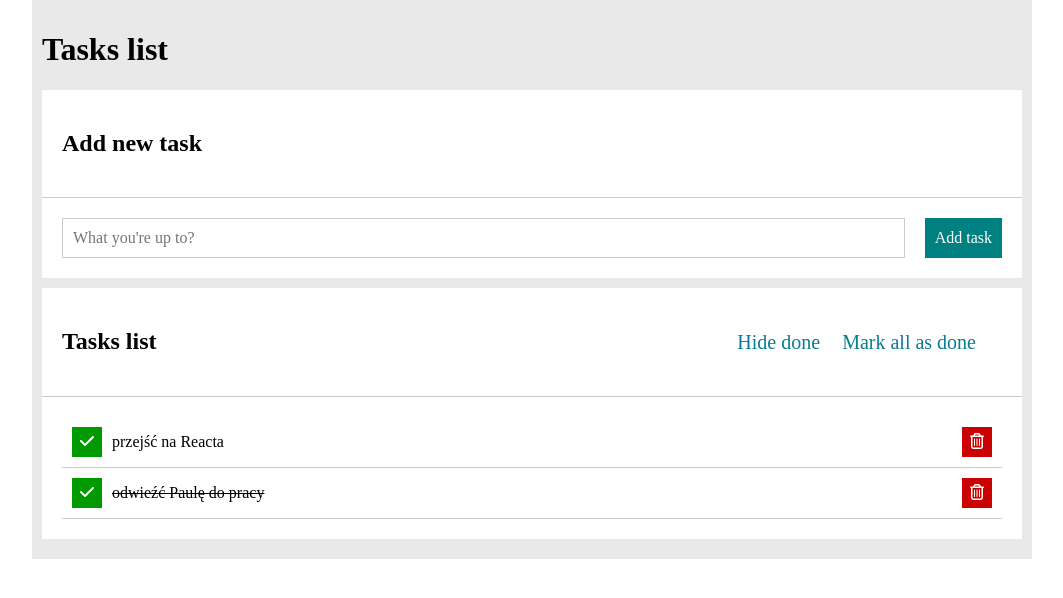
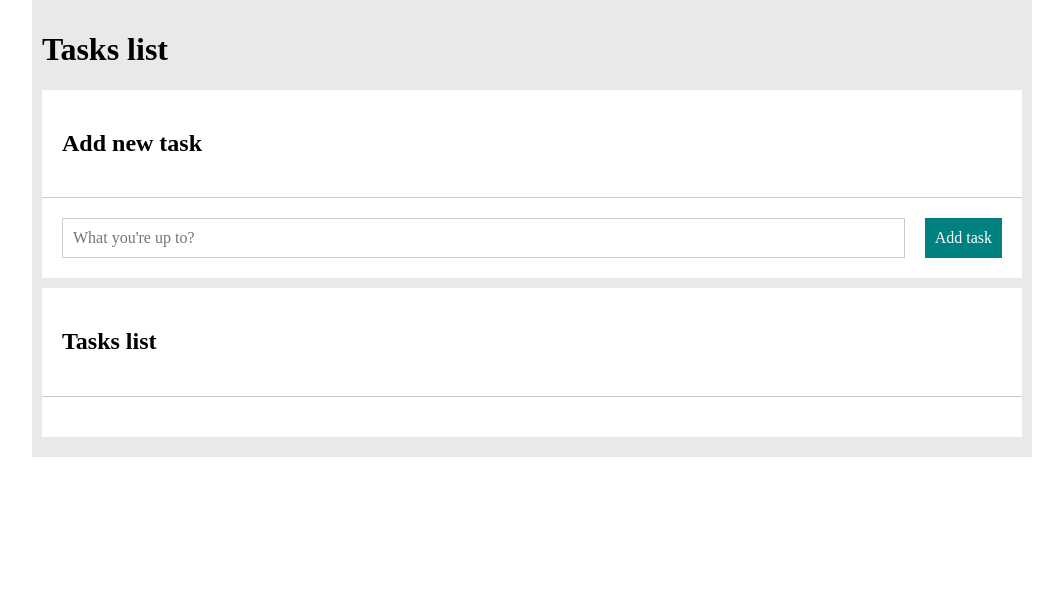
Before and after one commit to AdrianOsak/to-do-list-in-react, a React (Create React App) app: page / in a window 1280 px wide. Shown: the top 598 px of the page, without its empty margins (108-1171 px from the left). Built offline with nearby package versions, Linux system fonts and the light colour scheme.

Commit message:
removed initial tasks content & added id in view

```diff
--- a/src/App.js
+++ b/src/App.js
@@ -9,10 +9,9 @@ import { useState } from "react";
 
 function App() {
   const [hideDone, setHideDone] = useState(false);
-  const [tasks, setTasks] = useState([
-    { id: 1, content: "przejść na Reacta", done: false },
-    { id: 2, content: "odwieźć Paulę do pracy", done: true },
-  ]);
+  const [tasks, setTasks] = useState(
+    []
+    );
 
   const toggleHideDone = () => {
     setHideDone(hideDone => !hideDone);
--- a/src/Tasks/index.js
+++ b/src/Tasks/index.js
@@ -15,7 +15,8 @@ const Tasks = ({ tasks, hideDone, removeTask, toggleTaskDone }) => (
                     </i>
                 </button>
                 <span
-                    className={`task__content${task.done ? " task__content--done" : ""}`}>{task.content}
+                    className={`task__content${task.done ? " task__content--done" : ""}`}>
+                    {task.id} - {task.content}
                 </span>
                 <button
                     className="tasks__button tasks__button--delete"
```
